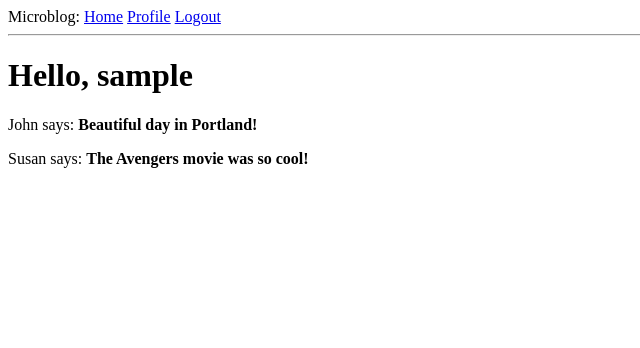
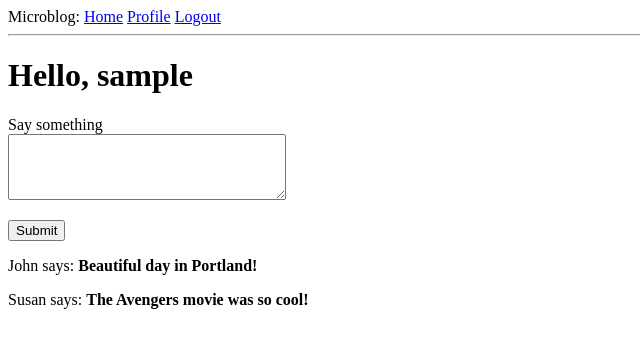
Before and after one commit to Zhao-Huazhou/microblog, a Flask app: page / in a window 1280 px wide. Shown: the top 348 px of the page, without its empty margins (0-640 px from the left). Run offline with Flask 3, Linux system fonts and the light colour scheme; the visitor is signed in with stand-in values (Sample User, id 1); data comes from the database, SQL or seed files in the repository; both versions use the stored data as it was after the commit; parts of the project's set-up code (start-up, migrations or seed data) failed here and were passed over.

Commit message:
Submission of Blog Posts

```diff
--- a/app/forms.py
+++ b/app/forms.py
@@ -51,3 +51,7 @@ class EditProfileForm(FlaskForm):
 
 class EmptyForm(FlaskForm):
     submit = SubmitField('Submit')
+
+class PostForm(FlaskForm):
+    post = TextAreaField('Say something', validators=[DataRequired(), Length(min=1, max=140)])
+    submit = SubmitField('Submit')
--- a/app/routes.py
+++ b/app/routes.py
@@ -1,17 +1,23 @@
 from flask import render_template, flash, redirect, url_for, request
 from app import app, db
-from app.forms import LoginForm, RegistrationForm, EditProfileForm, EmptyForm
+from app.forms import LoginForm, RegistrationForm, EditProfileForm, EmptyForm, PostForm
 from flask_login import current_user, login_user, login_required, logout_user
 import sqlalchemy as sa
-from app.models import User
+from app.models import User, Post
 from urllib.parse import urlsplit
 from datetime import datetime, timezone
 
-@app.route('/')
-@app.route('/index')
+@app.route('/', methods=['GET', 'POST'])
+@app.route('/index', methods=['GET', 'POST'])
 @login_required
 def index():
-    # user = {'username': 'Miguel'}
+    form = PostForm()
+    if form.validate_on_submit():
+        post = Post(body=form.post.data, author=current_user)
+        db.session.add(post)
+        db.session.commit()
+        flash('Your post is now live!')
+        return redirect(url_for('index'))
     posts = [
         {
             'author': {'username': 'John'},
@@ -22,7 +28,7 @@ def index():
             'body': 'The Avengers movie was so cool!'
         }
     ]
-    return render_template('index.html', title='Home Page', posts=posts)
+    return render_template('index.html', title='Home Page', form=form, posts=posts)
 
 @app.route("/login", methods=['GET', 'POST'])
 def login():
--- a/app/templates/index.html
+++ b/app/templates/index.html
@@ -2,6 +2,17 @@
 
 {% block content %}
     <h1>Hello, {{ current_user.username }}</h1>
+    <form action="" method="post">
+        {{ form.hidden_tag() }}
+        <p>
+            {{ form.post.label }}<br>
+            {{ form.post(cols=32, rows=4) }}<br>
+            {% for error in form.post.errors %}
+                <span style="color: red;">[{{ error }}]</span>
+            {% endfor %}
+        </p>
+        <p>{{ form.submit() }}</p>
+    </form>
     {% for post in posts %}
         <div><p>{{ post.author.username }} says: <b>{{ post.body }}</b></p></div>
     {% endfor %}
```
Also changed, not shown: app.db.
